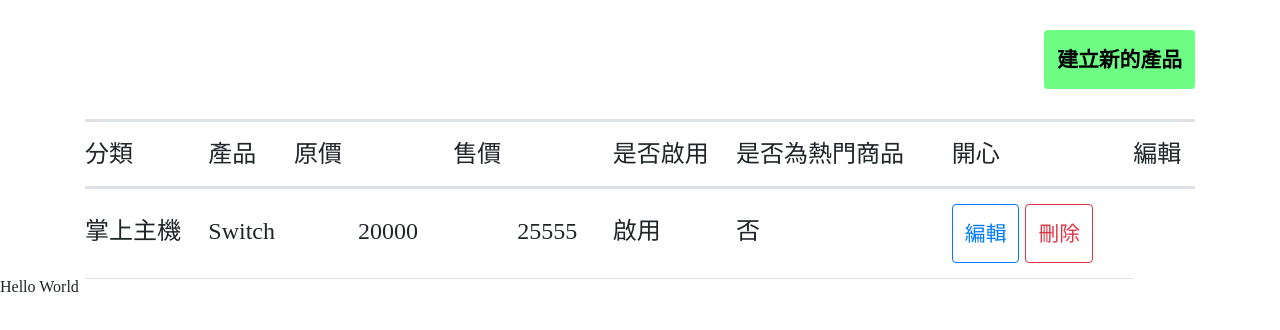
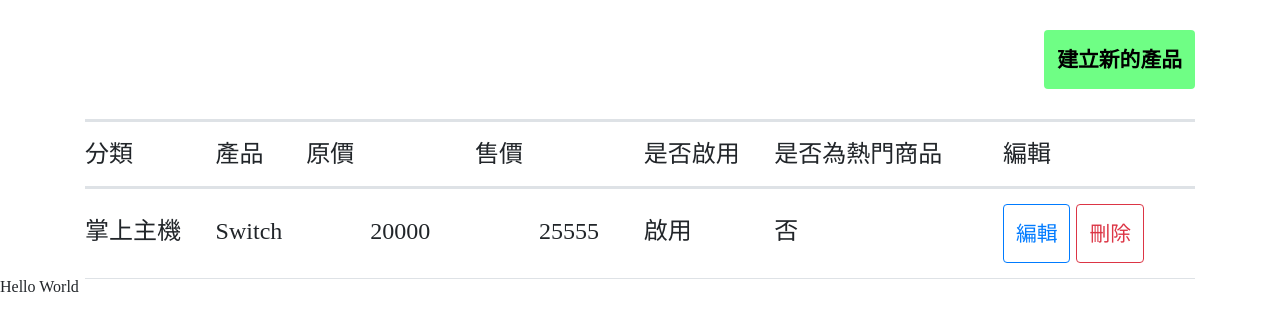
Before and after one commit to enternalsong/hexschoolayout, a plain HTML site: page index.html in a window 1280 px wide. Drawn offline with nearby package versions, Linux system fonts and the light colour scheme.

Commit message:
update index.html

```diff
--- a/index.html
+++ b/index.html
@@ -93,7 +93,6 @@
                     <th>售價</th>
                     <th>是否啟用</th>
                     <th>是否為熱門商品</th>
-                    <th>開心</th>
                     <th>編輯</th>
                 </tr>
             </thead>
```
